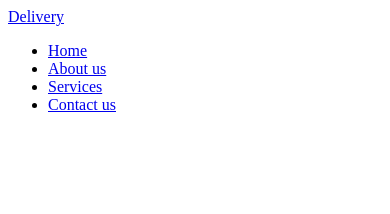
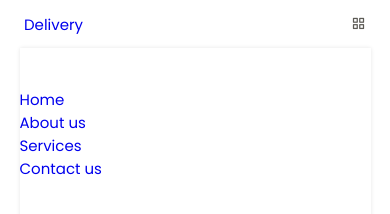
Before and after one commit to eldelahoz/PageWithSass, a plain HTML site: page index.html in a window 390 px wide. Drawn offline with nearby package versions, Linux system fonts and the light colour scheme.

Commit message:
ADD: Header

```diff
--- a/assets/scss/components/_buttons.scss
+++ b/assets/scss/components/_buttons.scss
@@ -0,0 +1,6 @@
+// BUTTONS
+.button{
+    &__header{
+        display: none;
+    }
+}
--- a/assets/scss/components/_header.scss
+++ b/assets/scss/components/_header.scss
@@ -0,0 +1,39 @@
+// HEADER
+.header{
+    width: 100%;
+    background-color: var(--body-color);
+    position: fixed;
+    top: 0;
+    left: 0;
+    z-index: var(--z-fixed);
+    transition: .5s;
+}
+
+
+// NAV
+.nav{
+    height: var(--header-height);
+    display: flex;
+    justify-content: space-between;
+    align-items: center;
+
+    &__menu{
+        @media screen and (max-width: 767px) {
+            position: fixed;
+            background-color: var(--body-color);
+            box-shadow: 0 0 4px rgba(0, 0, 0, .1);
+            padding: 2.5rem 0;
+            width: 90%;
+            top: 3rem;
+            left: 0;
+            right: 0;
+            margin: 0 auto;
+            transition: .4s;
+        }
+    }
+}
+
+// Show Menu
+
+
+// Change background header
--- a/index.html
+++ b/index.html
@@ -6,6 +6,7 @@
     <meta name="viewport" content="width=device-width, initial-scale=1.0" />
 
     <!-- BOXICONS -->
+    <link rel="stylesheet" href="https://cdn.jsdelivr.net/npm/boxicons@latest/css/boxicons.min.css">
 
     <!-- CSS -->
     <link rel="stylesheet" href="assets/css/styles.css" />
@@ -33,6 +34,13 @@
             </li>
           </ul>
         </div>
+
+        <div class="nav__toggle" id="nav-toggle">
+          <i class='bx bx-grid-alt'></i>
+        </div>
+
+        <a href="#" class="button button__header">Order Now!</a>
+
       </nav>
     </header>
 
```
Also changed, not shown: assets/css/styles.css, assets/scss/styles.css (deleted), 1 other file.
